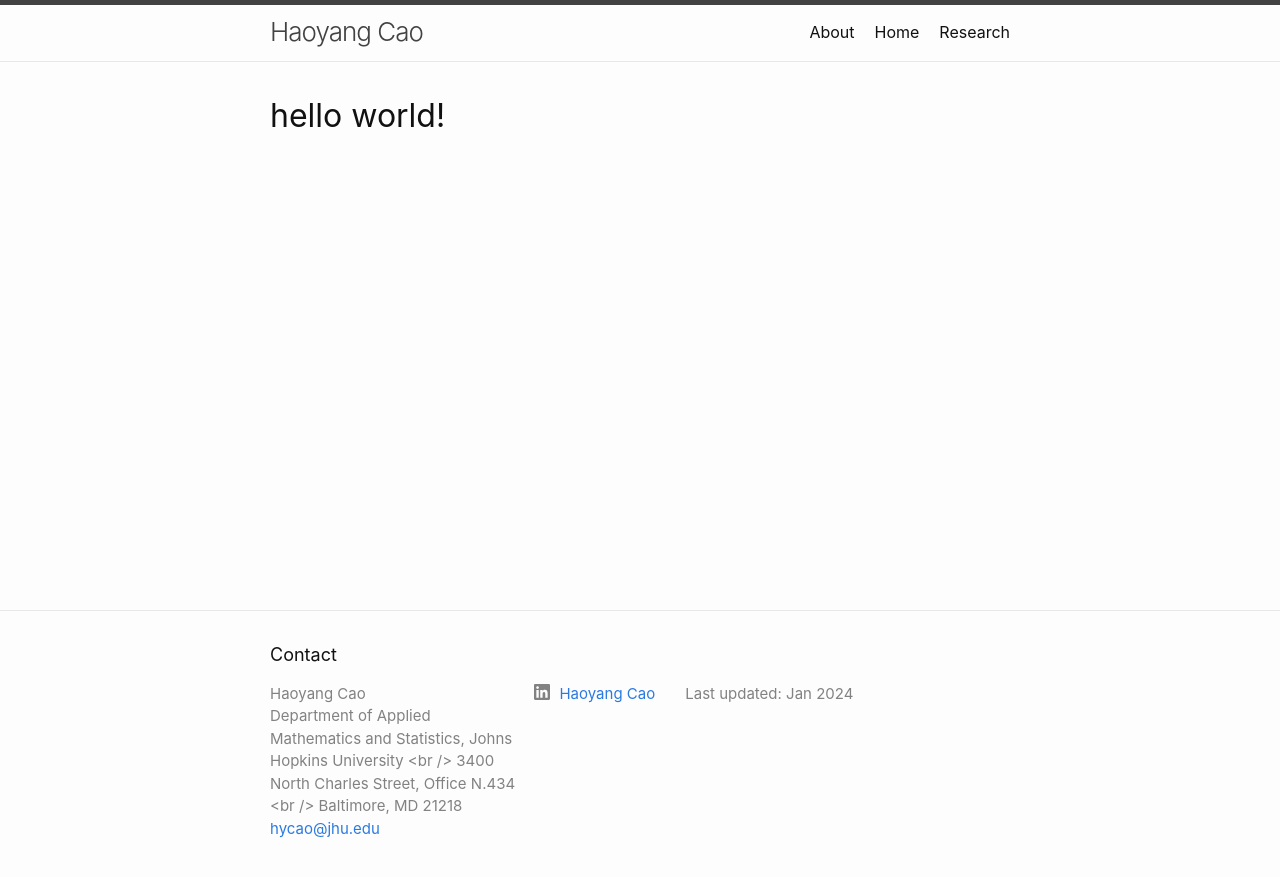
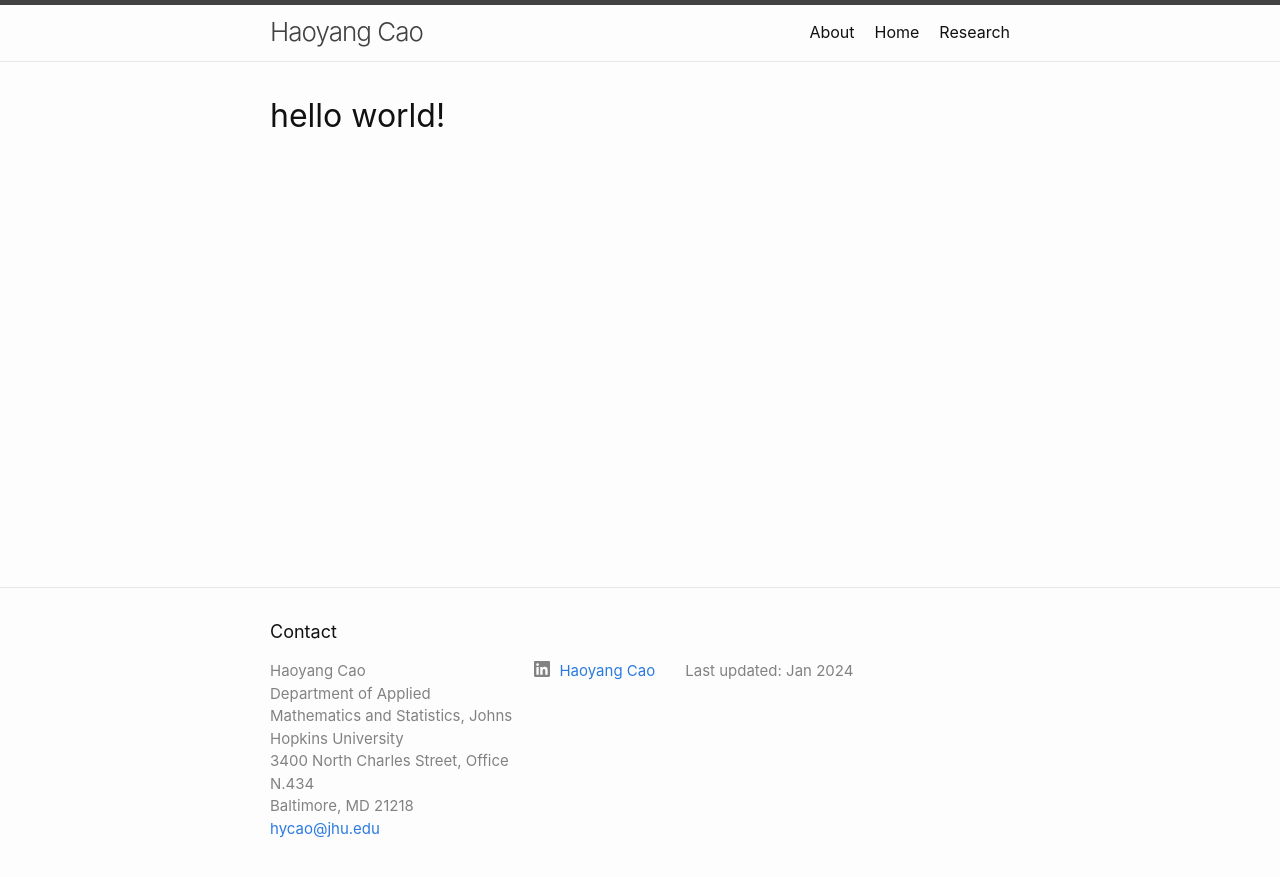
Before and after one commit to Haoyang-Cao/Haoyang-Cao.github.io, a Jekyll site: the page built from docs/index.markdown, in a window 1280 px wide. Shown: the top 877 px of the page. Built offline with Jekyll 4.4.1, drawn with Linux system fonts in a browser that asks for light colours; part of the change alters nothing that is shown.

Commit message:
Update footer.html

```diff
--- a/docs/_includes/footer.html
+++ b/docs/_includes/footer.html
@@ -16,8 +16,8 @@
             {%- endif -%}
             </li>
           <li class="u-address">
-            {{"Department of Applied Mathematics and Statistics, Johns Hopkins University <br /> 3400 North Charles Street, Office N.434 <br />
-            Baltimore, MD 21218" | escape}}</li>
+          Department of Applied Mathematics and Statistics, Johns Hopkins University <br /> 3400 North Charles Street, Office N.434 <br />
+            Baltimore, MD 21218</li>
           {%- if site.email -%}
             <li><a class="u-email" href="mailto:{{ site.email }}">{{ site.email }}</a></li>
           {%- endif -%}
@@ -29,7 +29,7 @@
       </div>
 
       <div class="footer-col footer-col-3">
-        <p>{{- site.description | escape -}}</p>
+        {{ site.description | escape }}
       </div>
     </div>
 
```
